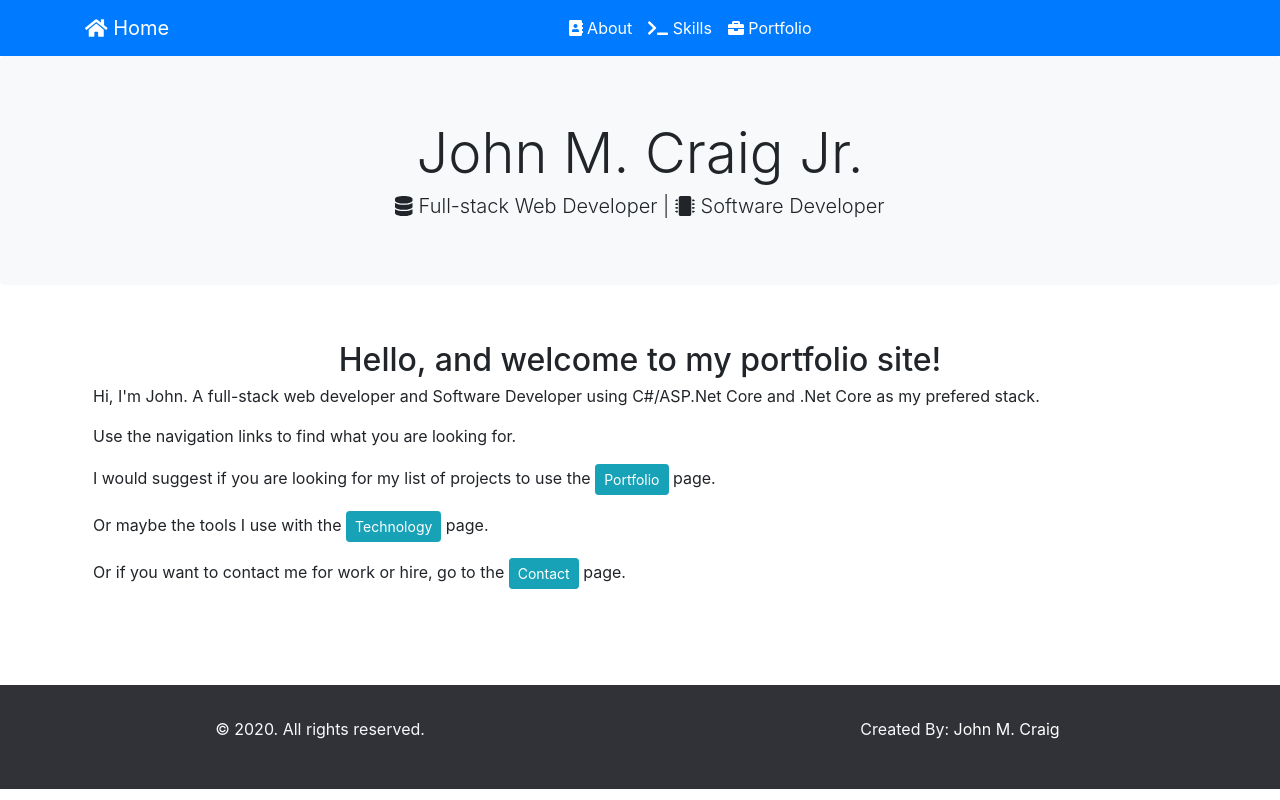
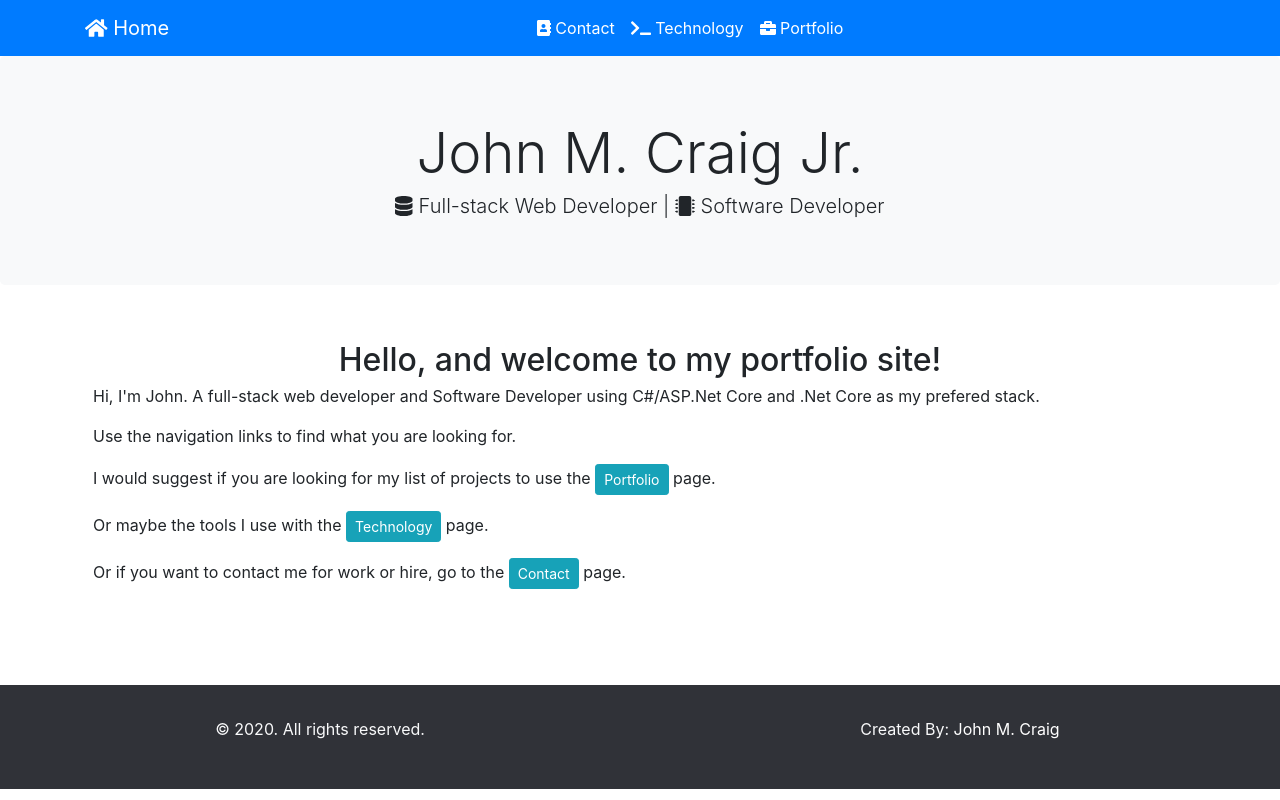
Before and after one commit to johnmcraig/vue-portfolio-spa, a Vue app: page / in a window 1280 px wide. Built offline with nearby package versions, Linux system fonts and the light colour scheme.

Commit message:
updated router-link route links

```diff
--- a/src/components/ui/Navbar.vue
+++ b/src/components/ui/Navbar.vue
@@ -16,12 +16,12 @@
         <div class="collapse navbar-collapse justify-content-center" id="collapsibleNavbar">
           <ul class="navbar-nav">
             <li class="nav-item">
-              <router-link to="/about" class="nav-link text-white"><span class="fas fa-address-book"></span> About</router-link>
+              <router-link to="/contact" class="nav-link text-white"><span class="fas fa-address-book"></span> Contact</router-link>
             </li>
           </ul>
           <ul class="navbar-nav">
             <li class="nav-item">
-              <router-link to="/skills" class="nav-link text-white"><span class="fas fa-terminal"></span> Skills</router-link>
+              <router-link to="/skills" class="nav-link text-white"><span class="fas fa-terminal"></span> Technology</router-link>
             </li>
           </ul>
           <ul class="navbar-nav">
```
